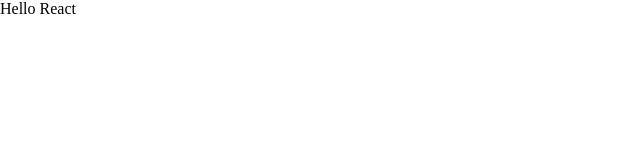
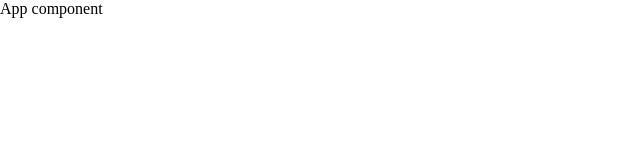
Before and after one commit to fahadahmed/drillz, a React app in the folder packages/app/: page / in a window 1280 px wide. Shown: the top 160 px of the page, without its empty margins (0-640 px from the left). Built offline with nearby package versions, Linux system fonts and the light colour scheme.

Commit message:
DRIL-5 updated app to use react-router routes

```diff
--- a/packages/app/src/index.tsx
+++ b/packages/app/src/index.tsx
@@ -1,5 +1,6 @@
 import React from 'react';
 import ReactDOM from 'react-dom';
 import 'regenerator-runtime';
+import AppRoutes from './pages/routes';
 
-ReactDOM.render(<div>Hello React</div>, document.querySelector('#root'));
+ReactDOM.render(<AppRoutes />, document.querySelector('#root'));
--- a/packages/app/src/pages/routes.tsx
+++ b/packages/app/src/pages/routes.tsx
@@ -6,8 +6,10 @@
   return (
     <Router>
       <Routes>
-        <Route path="/" component={<App />} />
+        <Route path="/" element={<App />} />
       </Routes>
     </Router>
   )
 }
+
+export default AppRoutes;
```
